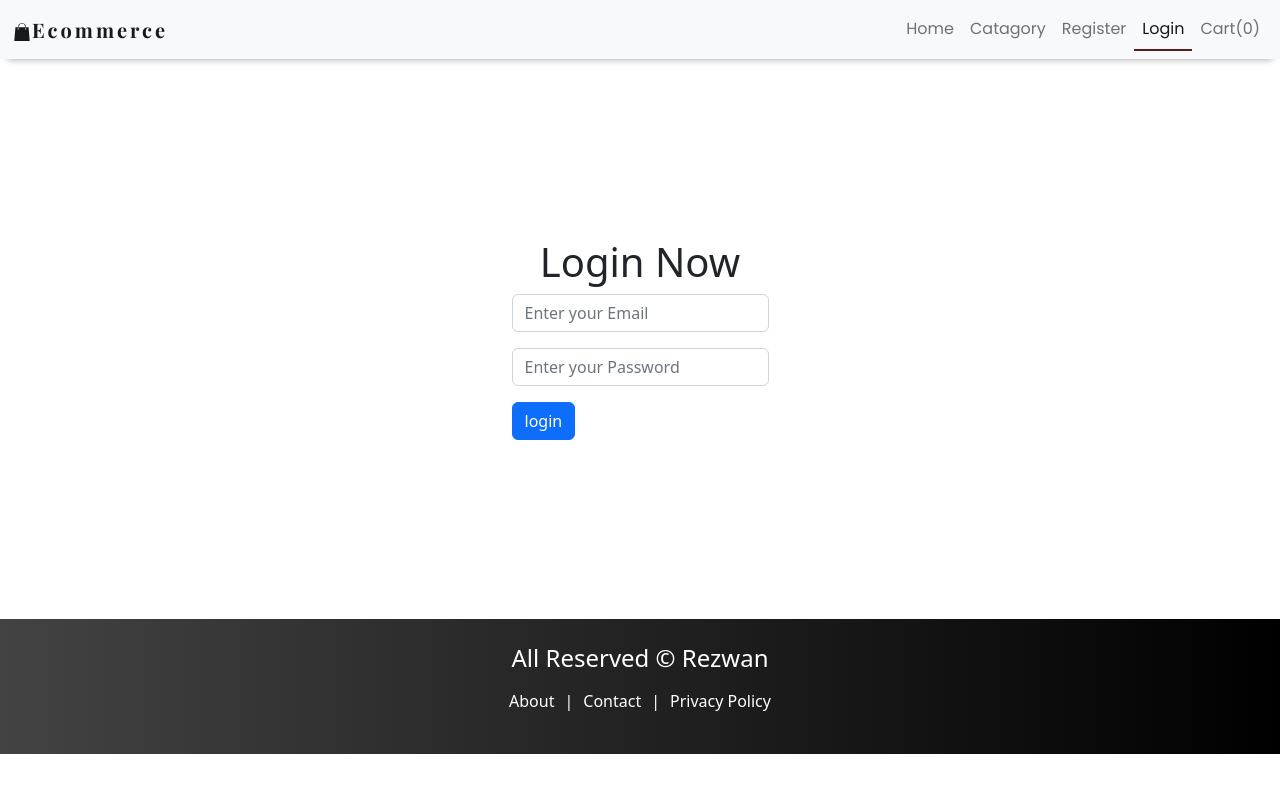
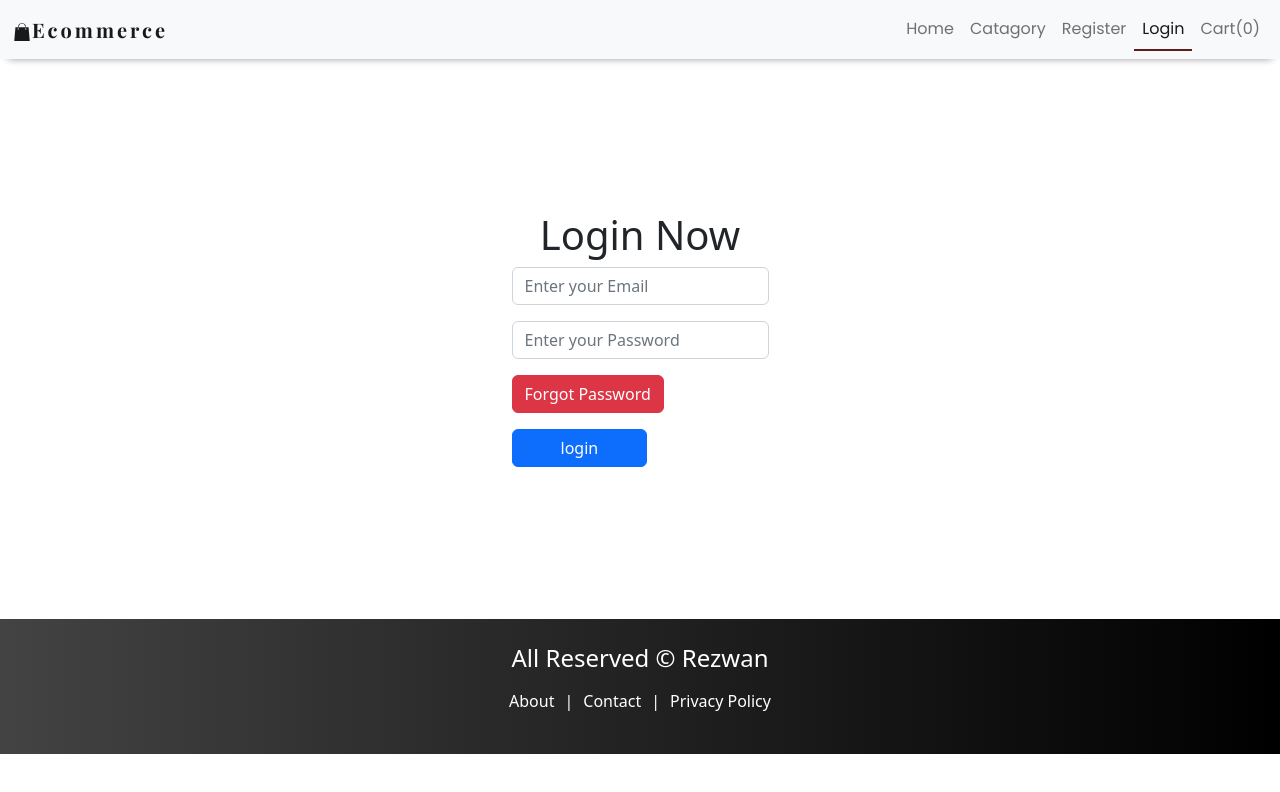
Before and after one commit to Rezwanul777/ecommerce-app, a React (Create React App) app in the folder client/: page /login in a window 1280 px wide. Shown: the top 792 px of the page. Built offline with nearby package versions, Linux system fonts and the light colour scheme.

Commit message:
forgot password started in fronend

```diff
--- a/client/src/App.js
+++ b/client/src/App.js
@@ -8,6 +8,7 @@ import NotFound from "./pages/NotFound";
 import Policy from "./pages/Policy";
 import Dashboard from "./pages/user/Dashboard";
 import PrivateRoute from "./components/routes/PrivateRoute";
+import ForgotPassword from "./pages/auth/ForgotPassword";
 
 
 function App() {
@@ -15,11 +16,13 @@ function App() {
     <>
     <Routes>
       <Route path="/" element={<Home/>}/>
-      <Route path="/register" element={<Register/>}/>
-      <Route path="/login" element={<Login/>}/>
       <Route path="/dashboard" element={<PrivateRoute/>}>
       <Route path="" element={<Dashboard/>}/>
       </Route>
+      <Route path="/register" element={<Register/>}/>
+      <Route path='/forgot-password' element={<ForgotPassword/>}/>
+      <Route path="/login" element={<Login/>}/>
+
 
       <Route path="/about" element={<About/>}/>
       <Route path="/contact" element={<Contact/>}/>
--- /dev/null
+++ b/client/src/pages/auth/ForgotPassword.js
@@ -0,0 +1,12 @@
+import React from 'react';
+import Layout from '../../components/layout/Layout';
+
+const ForgotPassword = () => {
+   return (
+      <Layout>
+         <h1>Forgot Password</h1>
+      </Layout>
+   );
+};
+
+export default ForgotPassword;
--- a/client/src/pages/auth/Login.js
+++ b/client/src/pages/auth/Login.js
@@ -54,8 +54,12 @@ const handleSubmit=async(e)=>{
 
                 <input type="password" className="form-control" id="exampleInputPassword1" value={password} onChange={(e)=>setPassword(e.target.value)} placeholder='Enter your Password'required/>
              </div>
+             <div className="mb-3">
+             <button type="button" className="btn btn-danger" onClick={()=>{navigate('/forgot-password')}}>Forgot Password</button>
+             </div>
 
-             <button type="submit" className="btn btn-primary">login</button>
+             <button type="submit" className="btn btn-primary px-5">login</button>
+
           </form>
        </div>
 
--- a/client/src/pages/auth/Register.js
+++ b/client/src/pages/auth/Register.js
@@ -11,13 +11,14 @@ import axios from "axios";
   const [password, setPassword] = useState("");
   const [phone, setPhone] = useState("");
   const [address, setAddress] = useState("");
+  const [answer,setAnswer]=useState("")
   const navigate=useNavigate()
 
   // form submit
   const handleSubmit=async(e)=>{
       e.preventDefault()
      try {
-      const res=await axios.post("/api/v1/register",{name,email,password,phone,address})
+      const res=await axios.post("/api/v1/register",{name,email,password,phone,address,answer})
 
       if(res && res.data.success){
          toast.success(res.data.message)
@@ -60,6 +61,9 @@ import axios from "axios";
                    <div className="mb-3">
                    <input type="text" className="form-control" id="exampleInputEmail1" value={address} onChange={(e)=>setAddress(e.target.value)} placeholder='Enter your Address'/>
                   </div>
+                   <div className="mb-3">
+                   <input type="text" className="form-control" id="exampleInputEmail1" value={answer} onChange={(e)=>setAnswer(e.target.value)} placeholder='What is your pet name'/>
+                  </div>
 
                <button type="submit" className="btn btn-primary">Register</button>
             </form>
```
